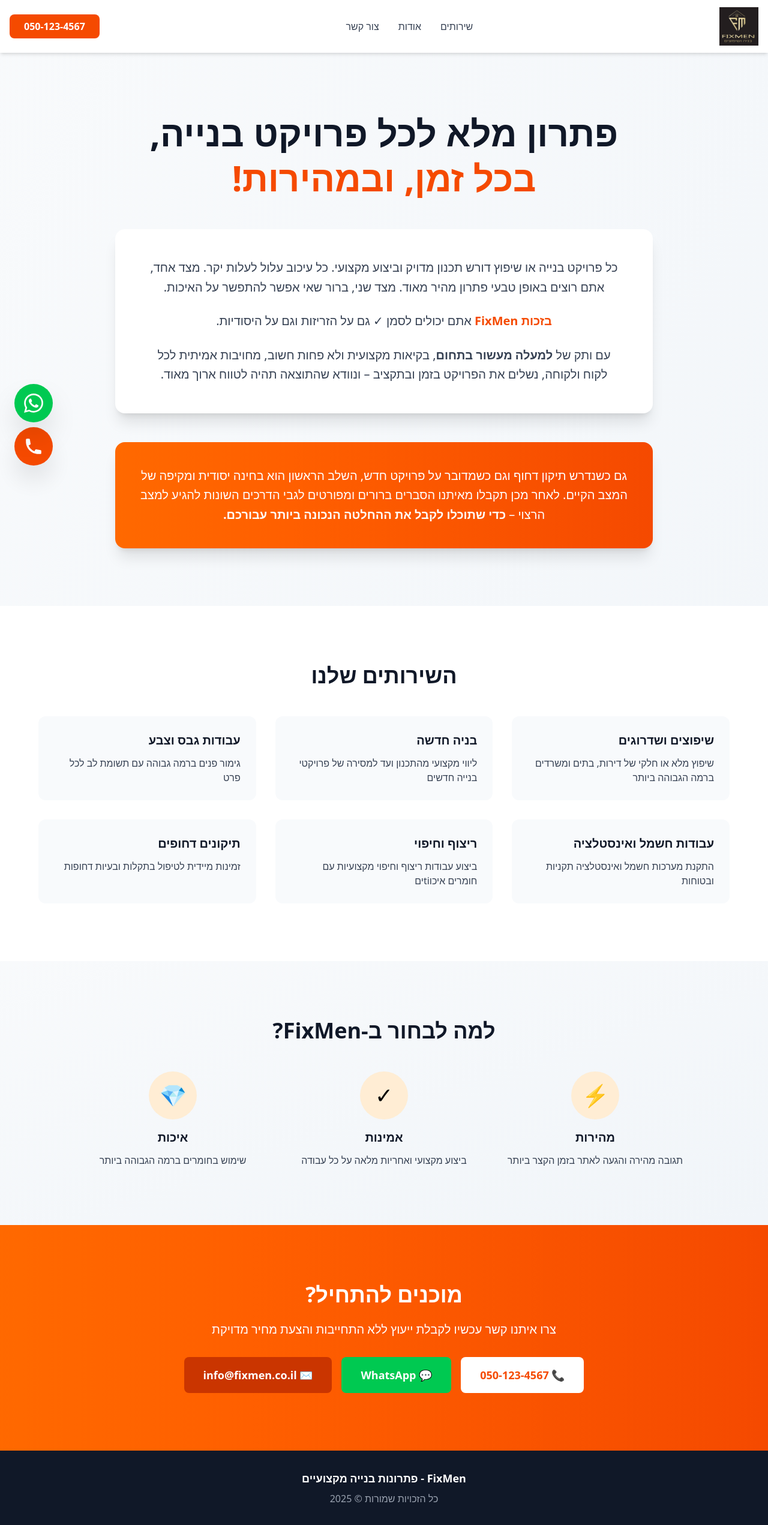
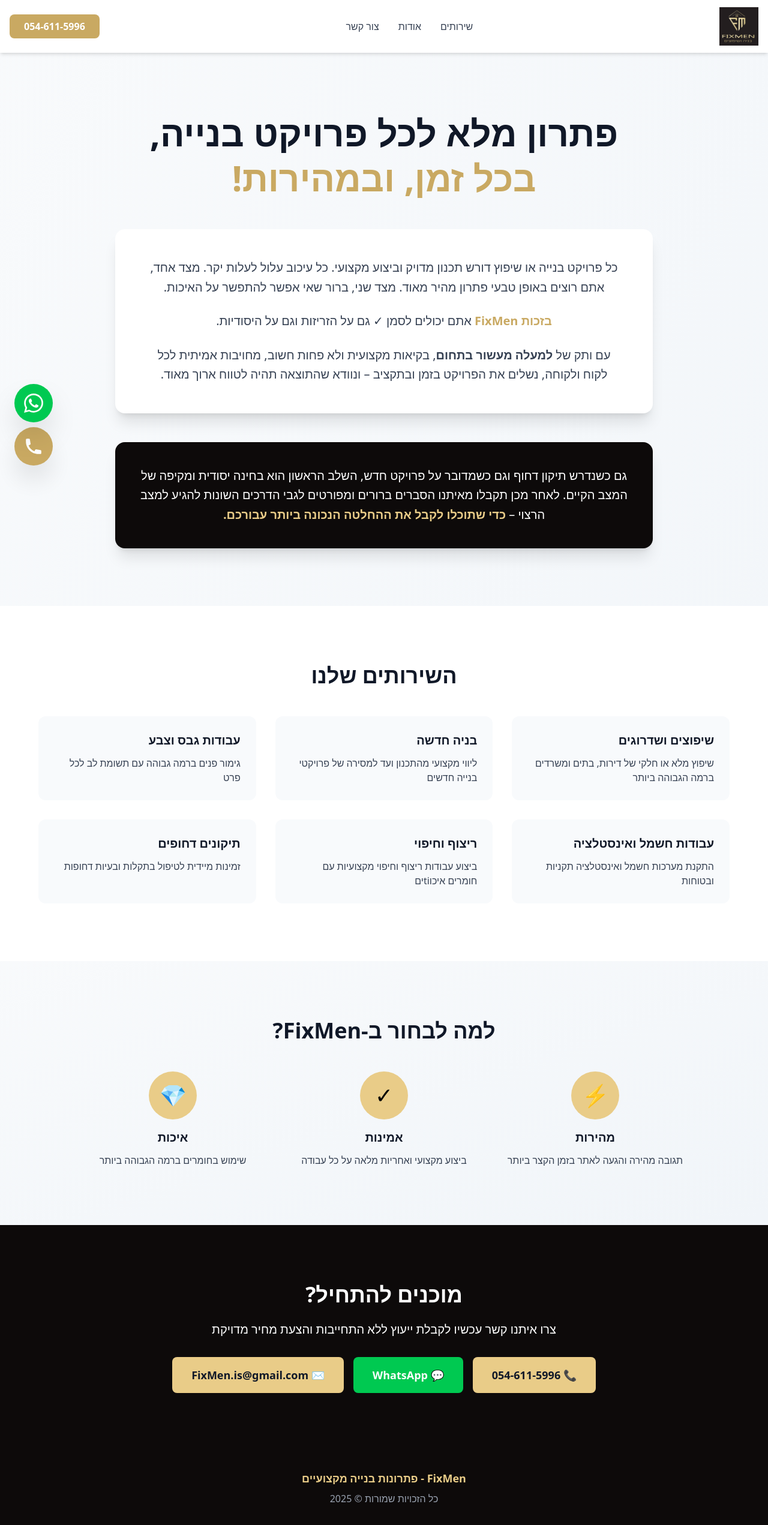
Before and after one commit to EdanDanino/FixMen, a React (Vite) app: page / in a window 1280 px wide. Shown: the whole page at 60% size. Built offline with nearby package versions, Linux system fonts and the light colour scheme.

Commit message:
FIX(001): feat(init)

```diff
--- a/src/App.jsx
+++ b/src/App.jsx
@@ -1,9 +1,49 @@
-import { useState } from "react";
+// Brand Colors
+const COLORS = {
+  gold: "#E9CC88",
+  goldDark: "#C9A962", // Darker gold for better contrast on light backgrounds
+  black: "#0D0A0A",
+  blackLight: "#2D2A2A", // Lighter black for hover states
+};
 
-function App() {
-  const phoneNumber = "050-123-4567";
-  const whatsappNumber = "972501234567"; // Format: country code + number without leading 0
-  const services = [
+// Contact Info
+const CONTACT = {
+  phone: "054-611-5996",
+  whatsapp: "972546115996",
+  email: "FixMen.is@gmail.com",
+};
+
+// Navigation
+const NAV = {
+  services: "שירותים",
+  about: "אודות",
+  contact: "צור קשר",
+};
+
+// Hero Section
+const HERO = {
+  title: {
+    line1: "פתרון מלא לכל פרויקט בנייה,",
+    line2: "בכל זמן, ובמהירות!",
+  },
+  paragraphs: {
+    intro:
+      "כל פרויקט בנייה או שיפוץ דורש תכנון מדויק וביצוע מקצועי. כל עיכוב עלול לעלות יקר. מצד אחד, אתם רוצים באופן טבעי פתרון מהיר מאוד. מצד שני, ברור שאי אפשר להתפשר על האיכות.",
+    fixmen: "בזכות FixMen",
+    fixmenText: "אתם יכולים לסמן ✓ גם על הזריזות וגם על היסודיות.",
+    experience:
+      "עם ותק של למעלה מעשור בתחום, בקיאות מקצועית ולא פחות חשוב, מחויבות אמיתית לכל לקוח ולקוחה, נשלים את הפרויקט בזמן ובתקציב – ונוודא שהתוצאה תהיה לטווח ארוך מאוד.",
+    experienceBold: "למעלה מעשור בתחום",
+    highlight:
+      "גם כשנדרש תיקון דחוף וגם כשמדובר על פרויקט חדש, השלב הראשון הוא בחינה יסודית ומקיפה של המצב הקיים. לאחר מכן תקבלו מאיתנו הסברים ברורים ומפורטים לגבי הדרכים השונות להגיע למצב הרצוי – ",
+    highlightBold: "כדי שתוכלו לקבל את ההחלטה הנכונה ביותר עבורכם.",
+  },
+};
+
+// Services
+const SERVICES = {
+  title: "השירותים שלנו",
+  items: [
     {
       title: "שיפוצים ושדרוגים",
       description: "שיפוץ מלא או חלקי של דירות, בתים ומשרדים ברמה הגבוהה ביותר",
@@ -28,8 +68,56 @@
       title: "תיקונים דחופים",
       description: "זמינות מיידית לטיפול בתקלות ובעיות דחופות",
     },
-  ];
+  ],
+};
 
+// Why Choose Us
+const WHY_CHOOSE = {
+  title: "למה לבחור ב-FixMen?",
+  items: [
+    {
+      emoji: "⚡",
+      title: "מהירות",
+      description: "תגובה מהירה והגעה לאתר בזמן הקצר ביותר",
+    },
+    {
+      emoji: "✓",
+      title: "אמינות",
+      description: "ביצוע מקצועי ואחריות מלאה על כל עבודה",
+    },
+    {
+      emoji: "💎",
+      title: "איכות",
+      description: "שימוש בחומרים ברמה הגבוהה ביותר",
+    },
+  ],
+};
+
+// Contact Section
+const CONTACT_SECTION = {
+  title: "מוכנים להתחיל?",
+  subtitle: "צרו איתנו קשר עכשיו לקבלת ייעוץ ללא התחייבות והצעת מחיר מדויקת",
+  buttons: {
+    phone: "📞",
+    whatsapp: "💬 WhatsApp",
+    email: "✉️",
+  },
+};
+
+// Footer
+const FOOTER = {
+  title: "FixMen - פתרונות בנייה מקצועיים",
+  copyright: "כל הזכויות שמורות © 2025",
+};
+
+// Accessibility
+const ARIA = {
+  callNow: "Call Now",
+  whatsapp: "WhatsApp",
+  logoAlt: "FixMen Logo",
+};
+
+function App() {
   return (
     <div
       className="min-h-screen bg-gradient-to-br from-slate-50 to-slate-100"
@@ -37,9 +125,16 @@
     >
       {/* Floating Call Button */}
       <a
-        href={`tel:${phoneNumber}`}
-        className="fixed bottom-6 left-6 bg-orange-600 text-white w-16 h-16 rounded-full shadow-2xl flex items-center justify-center hover:bg-orange-700 transition-all hover:scale-110 z-50 animate-pulse"
-        aria-label="Call Now"
+        href={`tel:${CONTACT.phone}`}
+        className="fixed bottom-6 left-6 text-white w-16 h-16 rounded-full shadow-2xl flex items-center justify-center transition-all hover:scale-110 z-50 animate-pulse"
+        style={{ backgroundColor: COLORS.goldDark }}
+        onMouseEnter={(e) =>
+          (e.currentTarget.style.backgroundColor = COLORS.black)
+        }
+        onMouseLeave={(e) =>
+          (e.currentTarget.style.backgroundColor = COLORS.goldDark)
+        }
+        aria-label={ARIA.callNow}
       >
         <svg className="w-8 h-8" fill="currentColor" viewBox="0 0 20 20">
           <path d="M2 3a1 1 0 011-1h2.153a1 1 0 01.986.836l.74 4.435a1 1 0 01-.54 1.06l-1.548.773a11.037 11.037 0 006.105 6.105l.774-1.548a1 1 0 011.059-.54l4.435.74a1 1 0 01.836.986V17a1 1 0 01-1 1h-2C7.82 18 2 12.18 2 5V3z" />
@@ -48,11 +143,11 @@
 
       {/* Floating WhatsApp Button */}
       <a
-        href={`https://wa.me/${whatsappNumber}`}
+        href={`https://wa.me/${CONTACT.whatsapp}`}
         target="_blank"
         rel="noopener noreferrer"
         className="fixed bottom-24 left-6 bg-green-500 text-white w-16 h-16 rounded-full shadow-2xl flex items-center justify-center hover:bg-green-600 transition-all hover:scale-110 z-50"
-        aria-label="WhatsApp"
+        aria-label={ARIA.whatsapp}
       >
         <svg className="w-8 h-8" fill="currentColor" viewBox="0 0 24 24">
           <path d="M17.472 14.382c-.297-.149-1.758-.867-2.03-.967-.273-.099-.471-.148-.67.15-.197.297-.767.966-.94 1.164-.173.199-.347.223-.644.075-.297-.15-1.255-.463-2.39-1.475-.883-.788-1.48-1.761-1.653-2.059-.173-.297-.018-.458.13-.606.134-.133.298-.347.446-.52.149-.174.198-.298.298-.497.099-.198.05-.371-.025-.52-.075-.149-.669-1.612-.916-2.207-.242-.579-.487-.5-.669-.51-.173-.008-.371-.01-.57-.01-.198 0-.52.074-.792.372-.272.297-1.04 1.016-1.04 2.479 0 1.462 1.065 2.875 1.213 3.074.149.198 2.096 3.2 5.077 4.487.709.306 1.262.489 1.694.625.712.227 1.36.195 1.871.118.571-.085 1.758-.719 2.006-1.413.248-.694.248-1.289.173-1.413-.074-.124-.272-.198-.57-.347m-5.421 7.403h-.004a9.87 9.87 0 01-5.031-1.378l-.361-.214-3.741.982.998-3.648-.235-.374a9.86 9.86 0 01-1.51-5.26c.001-5.45 4.436-9.884 9.888-9.884 2.64 0 5.122 1.03 6.988 2.898a9.825 9.825 0 012.893 6.994c-.003 5.45-4.437 9.884-9.885 9.884m8.413-18.297A11.815 11.815 0 0012.05 0C5.495 0 .16 5.335.157 11.892c0 2.096.547 4.142 1.588 5.945L.057 24l6.305-1.654a11.882 11.882 0 005.683 1.448h.005c6.554 0 11.89-5.335 11.893-11.893a11.821 11.821 0 00-3.48-8.413Z" />
@@ -64,34 +159,54 @@
         <div className="container mx-auto px-4 py-3 flex justify-between items-center">
           <img
             src="/fixmen-logo.png"
-            alt="FixMen Logo"
+            alt={ARIA.logoAlt}
             className="h-16 w-auto"
           />
           <nav className="hidden md:flex gap-8">
             <a
               href="#services"
-              className="text-gray-700 hover:text-orange-600 transition"
+              className="text-gray-700 hover:text-gray-900 transition font-medium"
+              style={{ "--hover-color": COLORS.goldDark }}
+              onMouseEnter={(e) =>
+                (e.currentTarget.style.color = COLORS.goldDark)
+              }
+              onMouseLeave={(e) => (e.currentTarget.style.color = "")}
             >
-              שירותים
+              {NAV.services}
             </a>
             <a
               href="#about"
-              className="text-gray-700 hover:text-orange-600 transition"
+              className="text-gray-700 hover:text-gray-900 transition font-medium"
+              onMouseEnter={(e) =>
+                (e.currentTarget.style.color = COLORS.goldDark)
+              }
+              onMouseLeave={(e) => (e.currentTarget.style.color = "")}
             >
-              אודות
+              {NAV.about}
             </a>
             <a
               href="#contact"
-              className="text-gray-700 hover:text-orange-600 transition"
+              className="text-gray-700 hover:text-gray-900 transition font-medium"
+              onMouseEnter={(e) =>
+                (e.currentTarget.style.color = COLORS.goldDark)
+              }
+              onMouseLeave={(e) => (e.currentTarget.style.color = "")}
             >
-              צור קשר
+              {NAV.contact}
             </a>
           </nav>
           <a
-            href={`tel:${phoneNumber}`}
-            className="bg-orange-600 text-white px-6 py-2 rounded-lg hover:bg-orange-700 transition font-semibold"
+            href={`tel:${CONTACT.phone}`}
+            className="text-white px-6 py-2 rounded-lg transition font-semibold"
+            style={{ backgroundColor: COLORS.goldDark }}
+            onMouseEnter={(e) =>
+              (e.currentTarget.style.backgroundColor = COLORS.black)
+            }
+            onMouseLeave={(e) =>
+              (e.currentTarget.style.backgroundColor = COLORS.goldDark)
+            }
           >
-            {phoneNumber}
+            {CONTACT.phone}
           </a>
         </div>
       </header>
@@ -100,38 +215,42 @@
       <section className="container mx-auto px-4 py-16 md:py-24">
         <div className="max-w-4xl mx-auto text-center">
           <h1 className="text-4xl md:text-6xl font-bold text-gray-900 mb-6 leading-tight">
-            פתרון מלא לכל פרויקט בנייה,
+            {HERO.title.line1}
             <br />
-            <span className="text-orange-600">בכל זמן, ובמהירות!</span>
+            <span style={{ color: COLORS.goldDark }}>{HERO.title.line2}</span>
           </h1>
 
           <div className="bg-white rounded-2xl shadow-xl p-8 md:p-12 mt-12">
             <p className="text-lg md:text-xl text-gray-700 leading-relaxed mb-6">
-              כל פרויקט בנייה או שיפוץ דורש תכנון מדויק וביצוע מקצועי. כל עיכוב
-              עלול לעלות יקר. מצד אחד, אתם רוצים באופן טבעי פתרון מהיר מאוד. מצד
-              שני, ברור שאי אפשר להתפשר על האיכות.
+              {HERO.paragraphs.intro}
             </p>
 
             <p className="text-lg md:text-xl text-gray-700 leading-relaxed mb-6">
-              <span className="font-bold text-orange-600">בזכות FixMen</span>{" "}
-              אתם יכולים לסמן ✓ גם על הזריזות וגם על היסודיות.
+              <span className="font-bold" style={{ color: COLORS.goldDark }}>
+                {HERO.paragraphs.fixmen}
+              </span>{" "}
+              {HERO.paragraphs.fixmenText}
             </p>
 
             <p className="text-lg md:text-xl text-gray-700 leading-relaxed">
-              עם ותק של <span className="font-bold">למעלה מעשור בתחום</span>,
-              בקיאות מקצועית ולא פחות חשוב, מחויבות אמיתית לכל לקוח ולקוחה,
+              עם ותק של{" "}
+              <span className="font-bold">
+                {HERO.paragraphs.experienceBold}
+              </span>
+              , בקיאות מקצועית ולא פחות חשוב, מחויבות אמיתית לכל לקוח ולקוחה,
               נשלים את הפרויקט בזמן ובתקציב – ונוודא שהתוצאה תהיה לטווח ארוך
               מאוד.
             </p>
           </div>
 
-          <div className="mt-12 bg-gradient-to-r from-orange-500 to-orange-600 rounded-2xl shadow-xl p-8 md:p-10 text-white">
+          <div
+            className="mt-12 rounded-2xl shadow-xl p-8 md:p-10 text-white"
+            style={{ backgroundColor: COLORS.black }}
+          >
             <p className="text-lg md:text-xl leading-relaxed">
-              גם כשנדרש תיקון דחוף וגם כשמדובר על פרויקט חדש, השלב הראשון הוא
-              בחינה יסודית ומקיפה של המצב הקיים. לאחר מכן תקבלו מאיתנו הסברים
-              ברורים ומפורטים לגבי הדרכים השונות להגיע למצב הרצוי –{" "}
-              <span className="font-bold">
-                כדי שתוכלו לקבל את ההחלטה הנכונה ביותר עבורכם.
+              {HERO.paragraphs.highlight}
+              <span className="font-bold" style={{ color: COLORS.gold }}>
+                {HERO.paragraphs.highlightBold}
               </span>
             </p>
           </div>
@@ -142,14 +261,21 @@
       <section id="services" className="bg-white py-16 md:py-24">
         <div className="container mx-auto px-4">
           <h2 className="text-3xl md:text-4xl font-bold text-center text-gray-900 mb-12">
-            השירותים שלנו
+            {SERVICES.title}
           </h2>
 
           <div className="grid md:grid-cols-2 lg:grid-cols-3 gap-8 max-w-6xl mx-auto">
-            {services.map((service, index) => (
+            {SERVICES.items.map((service, index) => (
               <div
                 key={index}
-                className="bg-slate-50 rounded-xl p-6 hover:shadow-lg transition border-2 border-transparent hover:border-orange-300"
+                className="bg-slate-50 rounded-xl p-6 hover:shadow-lg transition border-2 border-transparent"
+                style={{ "--hover-border": COLORS.gold }}
+                onMouseEnter={(e) =>
+                  (e.currentTarget.style.borderColor = COLORS.gold)
+                }
+                onMouseLeave={(e) =>
+                  (e.currentTarget.style.borderColor = "transparent")
+                }
               >
                 <h3 className="text-xl font-bold text-gray-900 mb-3">
                   {service.title}
@@ -168,37 +294,24 @@
       >
         <div className="container mx-auto px-4">
           <h2 className="text-3xl md:text-4xl font-bold text-center text-gray-900 mb-12">
-            למה לבחור ב-FixMen?
+            {WHY_CHOOSE.title}
           </h2>
 
           <div className="grid md:grid-cols-3 gap-8 max-w-5xl mx-auto">
-            <div className="text-center">
-              <div className="bg-orange-100 w-20 h-20 rounded-full flex items-center justify-center mx-auto mb-4">
-                <span className="text-4xl">⚡</span>
+            {WHY_CHOOSE.items.map((item, index) => (
+              <div key={index} className="text-center">
+                <div
+                  className="w-20 h-20 rounded-full flex items-center justify-center mx-auto mb-4"
+                  style={{ backgroundColor: COLORS.gold }}
+                >
+                  <span className="text-4xl">{item.emoji}</span>
+                </div>
+                <h3 className="text-xl font-bold text-gray-900 mb-3">
+                  {item.title}
+                </h3>
+                <p className="text-gray-700">{item.description}</p>
               </div>
-              <h3 className="text-xl font-bold text-gray-900 mb-3">מהירות</h3>
-              <p className="text-gray-700">
-                תגובה מהירה והגעה לאתר בזמן הקצר ביותר
-              </p>
-            </div>
-
-            <div className="text-center">
-              <div className="bg-orange-100 w-20 h-20 rounded-full flex items-center justify-center mx-auto mb-4">
-                <span className="text-4xl">✓</span>
-              </div>
-              <h3 className="text-xl font-bold text-gray-900 mb-3">אמינות</h3>
-              <p className="text-gray-700">
-                ביצוע מקצועי ואחריות מלאה על כל עבודה
-              </p>
-            </div>
-
-            <div className="text-center">
-              <div className="bg-orange-100 w-20 h-20 rounded-full flex items-center justify-center mx-auto mb-4">
-                <span className="text-4xl">💎</span>
-              </div>
-              <h3 className="text-xl font-bold text-gray-900 mb-3">איכות</h3>
-              <p className="text-gray-700">שימוש בחומרים ברמה הגבוהה ביותר</p>
-            </div>
+            ))}
           </div>
         </div>
       </section>
@@ -206,47 +319,65 @@
       {/* Contact Section */}
       <section
         id="contact"
-        className="bg-gradient-to-r from-orange-500 to-orange-600 py-16 md:py-24"
+        className="py-16 md:py-24"
+        style={{ backgroundColor: COLORS.black }}
       >
         <div className="container mx-auto px-4 text-center">
           <h2 className="text-3xl md:text-4xl font-bold text-white mb-6">
-            מוכנים להתחיל?
+            {CONTACT_SECTION.title}
           </h2>
           <p className="text-xl text-white mb-8 max-w-2xl mx-auto">
-            צרו איתנו קשר עכשיו לקבלת ייעוץ ללא התחייבות והצעת מחיר מדויקת
+            {CONTACT_SECTION.subtitle}
           </p>
           <div className="flex flex-col md:flex-row gap-4 justify-center items-center">
             <a
-              href={`tel:${phoneNumber}`}
-              className="bg-white text-orange-600 px-8 py-4 rounded-lg hover:bg-gray-100 transition font-bold text-lg"
+              href={`tel:${CONTACT.phone}`}
+              className="text-gray-900 px-8 py-4 rounded-lg transition font-bold text-lg"
+              style={{ backgroundColor: COLORS.gold }}
+              onMouseEnter={(e) => {
+                e.currentTarget.style.backgroundColor = COLORS.goldDark;
+              }}
+              onMouseLeave={(e) => {
+                e.currentTarget.style.backgroundColor = COLORS.gold;
+              }}
             >
-              📞 {phoneNumber}
+              {CONTACT_SECTION.buttons.phone} {CONTACT.phone}
             </a>
             <a
-              href={`https://wa.me/${whatsappNumber}`}
+              href={`https://wa.me/${CONTACT.whatsapp}`}
               target="_blank"
               rel="noopener noreferrer"
               className="bg-green-500 text-white px-8 py-4 rounded-lg hover:bg-green-600 transition font-bold text-lg"
             >
-              💬 WhatsApp
+              {CONTACT_SECTION.buttons.whatsapp}
             </a>
             <a
-              href="mailto:info@fixmen.co.il"
-              className="bg-orange-700 text-white px-8 py-4 rounded-lg hover:bg-orange-800 transition font-bold text-lg"
+              href={`mailto:${CONTACT.email}`}
+              className="text-gray-900 px-8 py-4 rounded-lg transition font-bold text-lg"
+              style={{ backgroundColor: COLORS.gold }}
+              onMouseEnter={(e) => {
+                e.currentTarget.style.backgroundColor = COLORS.goldDark;
+              }}
+              onMouseLeave={(e) => {
+                e.currentTarget.style.backgroundColor = COLORS.gold;
+              }}
             >
-              ✉️ info@fixmen.co.il
+              {CONTACT_SECTION.buttons.email} {CONTACT.email}
             </a>
           </div>
         </div>
       </section>
 
       {/* Footer */}
-      <footer className="bg-gray-900 text-white py-8">
+      <footer
+        className="text-white py-8"
+        style={{ backgroundColor: COLORS.black }}
+      >
         <div className="container mx-auto px-4 text-center">
-          <p className="text-lg font-bold mb-2">
-            FixMen - פתרונות בנייה מקצועיים
+          <p className="text-lg font-bold mb-2" style={{ color: COLORS.gold }}>
+            {FOOTER.title}
           </p>
-          <p className="text-gray-400">כל הזכויות שמורות © 2025</p>
+          <p className="text-gray-400">{FOOTER.copyright}</p>
         </div>
       </footer>
     </div>
```
